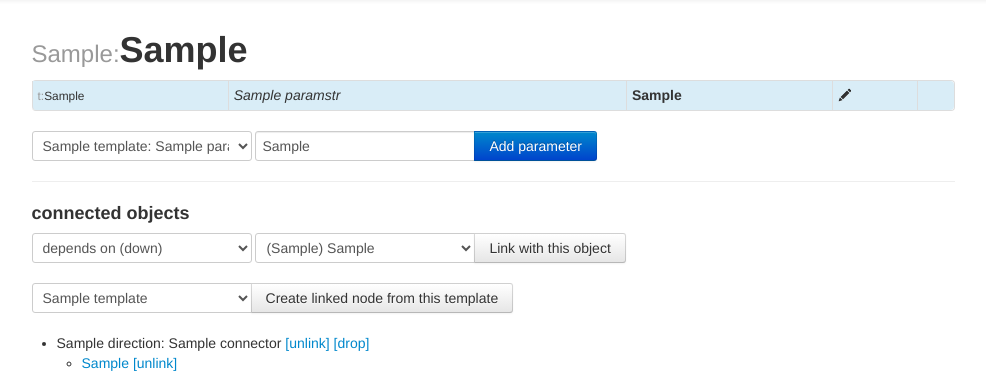
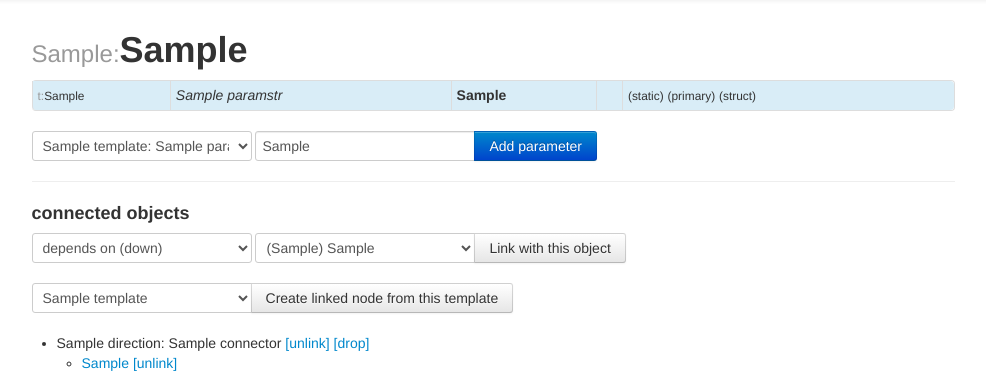
Before and after one commit to evido3s/syrup, a Django app: template templates/manager/item_detail.html in a window 1280 px wide. Shown: the part 52-427 px from the top of the page, without its empty margins (94-1080 px from the left). Run offline with Django 3.2, Linux system fonts and the light colour scheme; tables that the repository leaves empty hold one stand-in row (values such as "Sample post"); the template is opened without the code that fills it: values that come from a table or form of the project are taken from there, most other values are stand-ins (such as "Sample title", 1, 10 or a date in 2020); parts of the project's set-up code (start-up, migrations or seed data) failed here and were passed over; some libraries are stand-ins or nearby versions.

Commit message:
protect static params, handle multiple params

```diff
--- a/libs/backend/exceptions.py
+++ b/libs/backend/exceptions.py
@@ -8,3 +8,7 @@ class DuplicateItemError(BackendError):
     def __init__(self, msg, original_item):
         self.msg = msg
         self.original_item = original_item
+
+class InvalidOperationError(BackendError):
+    def __init__(self, msg):
+        self.msg = msg
--- a/libs/backend/models.py
+++ b/libs/backend/models.py
@@ -75,7 +75,7 @@ class Node(models.Model):
                 except ObjectDoesNotExist:
                     self.add_param(t, p.name, p.value, static = True)
                 else:
-                    param.value = p.value
+                    param.set_value(p.value, force = True)
 
     def create_item(self, primary_value):
         """should be called on a template, creates instance of the template, returning the new node"""
@@ -97,14 +97,8 @@ class Node(models.Model):
         return self.paramstr_set.create(template = template, name = name, value = value,
                 primary = primary, structural = structural, static = static)
 
-    def set_param(self, template, name, value):
-        param = self.paramstr_set.filter(template = template, name = name).get()
-        param.value = value
-        param.save()
-        return param
-
-    def get_param(self, template, name):
-        return self.paramstr_set.filter(template = template, name = name).get()
+    def get_params(self, template, name):
+        return self.paramstr_set.filter(template = template, name = name)
 
     def get_primary_param(self):
         if self.typ == 0:
@@ -250,15 +244,26 @@ class ParamStr(models.Model):
     primary = models.BooleanField(default = False)
     static = models.BooleanField(default = False)
 
-    def delete_param(self):
-        if self.structural:
-            # structural parameters cannot be deleted
-            raise
-        elif self.node.typ == 1 and self.primary:
+    def delete_param(self, force = False):
+        # is structural?
+        if not force:
+            # structural?
+            if self.structural:
+                raise exceptions.InvalidOperationError('Cannot delete structural parameter.')
+            # is a static param?
+            elif self.node.typ == 1 and self.static:
+                raise exceptions.InvalidOperationError('Cannot delete static parameter directly.')
             # primary parameter of object
-            raise
-        else:
-            self.delete()
+            elif self.node.typ == 1 and self.primary:
+                raise exceptions.InvalidOperationError('Cannot delete item\'s primary parameter.')
+        self.delete()
+
+    def set_value(self, value, force = False):
+        # is a static param?
+        if not force and self.node.typ == 1 and self.static:
+            raise exceptions.InvalidOperationError('Cannot change static parameter directly.')
+        self.value = value
+        self.save()
 
     def __unicode__(self):
         return u"%s = %s%s%s" % ( self.name, self.value,
--- a/templates/manager/item_detail.html
+++ b/templates/manager/item_detail.html
@@ -16,16 +16,27 @@
             <tr class="info">
                 <td><small><span class="muted">t:</span>{{ param.template.get_name }}</small></td>
                 <td><em>{{ param.name }}</em></td>
-                <td><strong><span class="param_edit"
+                <td><strong><span {% if not param.static %}class="param_edit"{% endif %}
                         param_id="{{param.id}}" id="param_id_{{param.id}}"
                         >{{ param.value }}</span></strong></td>
                 <td>
+                  {% if not param.static %}
                     <span class="icon-pencil"
                         onclick="jQuery('#param_id_{{param.id}}').trigger('click');"></span>
+                  {% endif %}
+                  {% if not param.primary and not param.static %}
+                    <a href="{% url manager.views.node_del_param param.id %}" title="delete parameter"><i class="icon-remove"></i></a>
+                  {% endif %}
                 </td>
                 <td>
-                  {% if not param.primary %}
-                    <a href="{% url manager.views.node_del_param param.id %}" title="delete parameter"><i class="icon-remove"></i></a>
+                  {% if param.static %}
+                    <small>(static)</small>
+                  {% endif %}
+                  {% if param.primary %}
+                    <small>(primary)</small>
+                  {% endif %}
+                  {% if param.structural %}
+                    <small>(struct)</small>
                   {% endif %}
                 </td>
             </tr>
```
Also changed, not shown: apps/manager/views.py (+6 -6 lines).
